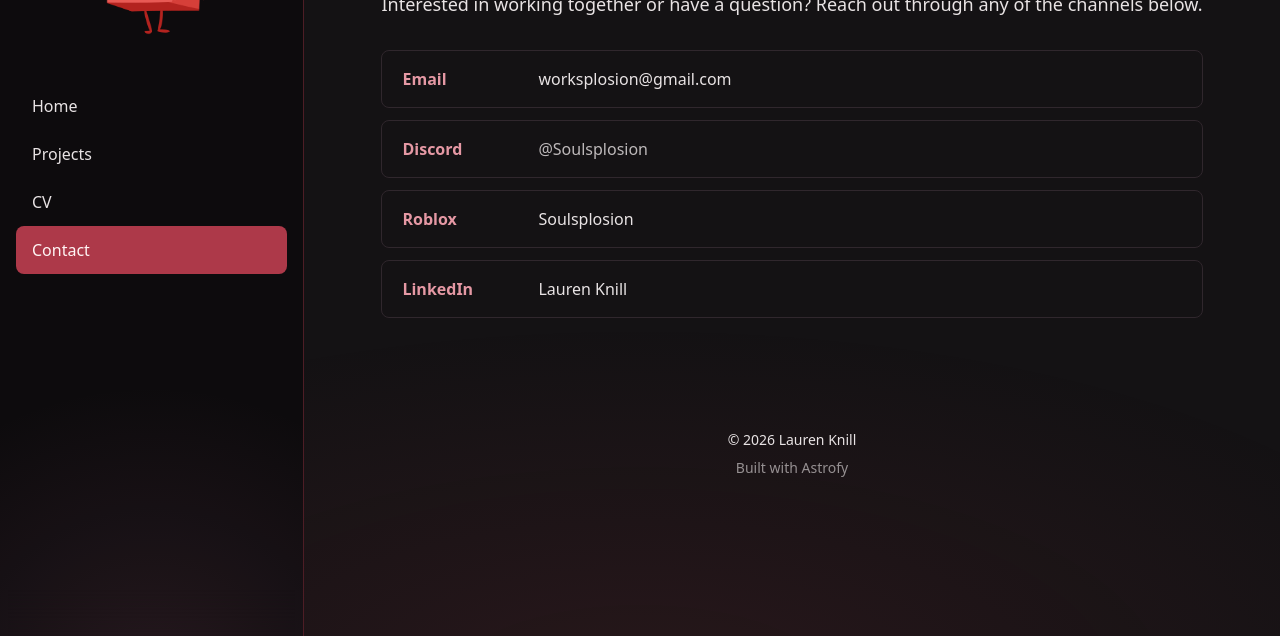
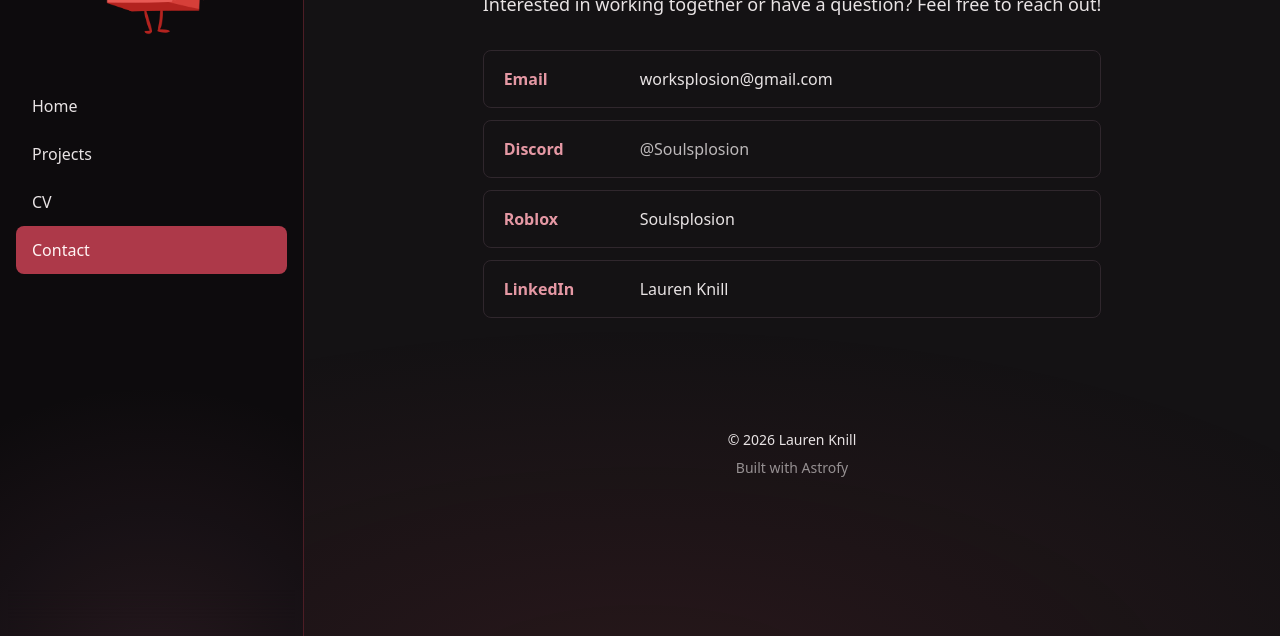
Before and after one commit to LaurKnill/LaurKnill.github.io, an Astro site: page /contact in a window 1280 px wide. Shown: the part 114-750 px from the top of the page. Built offline with nearby package versions, Linux system fonts and the light colour scheme; Astro itself is replaced by a stand-in of ours.

Commit message:
Update contact page intro line
Co-Authored-By: Claude Opus 5.5 <noreply@anthropic.com>

```diff
--- a/src/pages/contact.astro
+++ b/src/pages/contact.astro
@@ -17,7 +17,7 @@ const contacts = [
   <div class="pb-12 mt-5">
     <div class="text-3xl w-full font-bold mb-2">Contact</div>
     <p class="text-lg mb-8">
-      Interested in working together or have a question? Reach out through any of the channels below.
+      Interested in working together or have a question? Feel free to reach out!
     </p>
 
     <ul class="flex flex-col gap-3">
```
